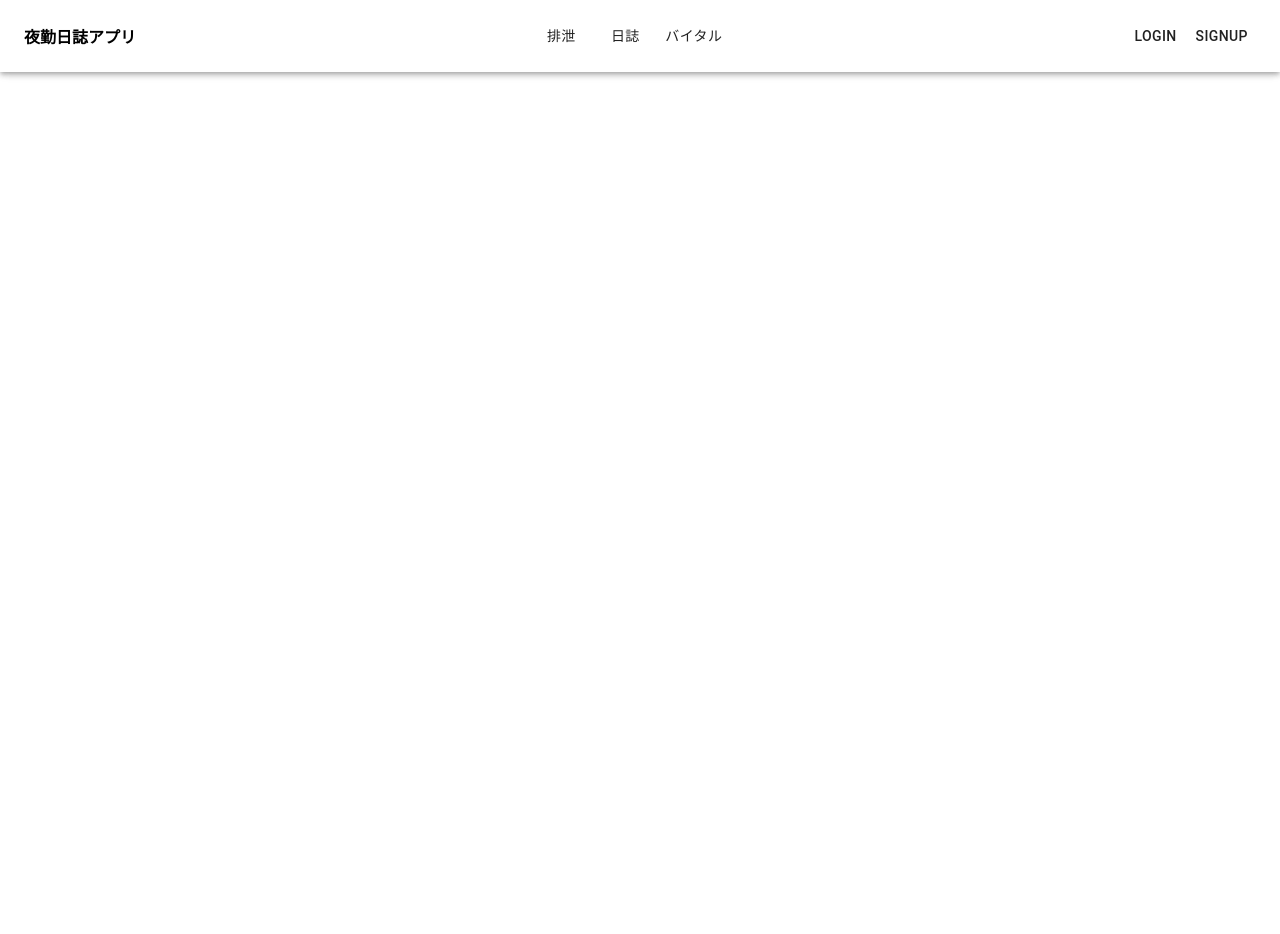
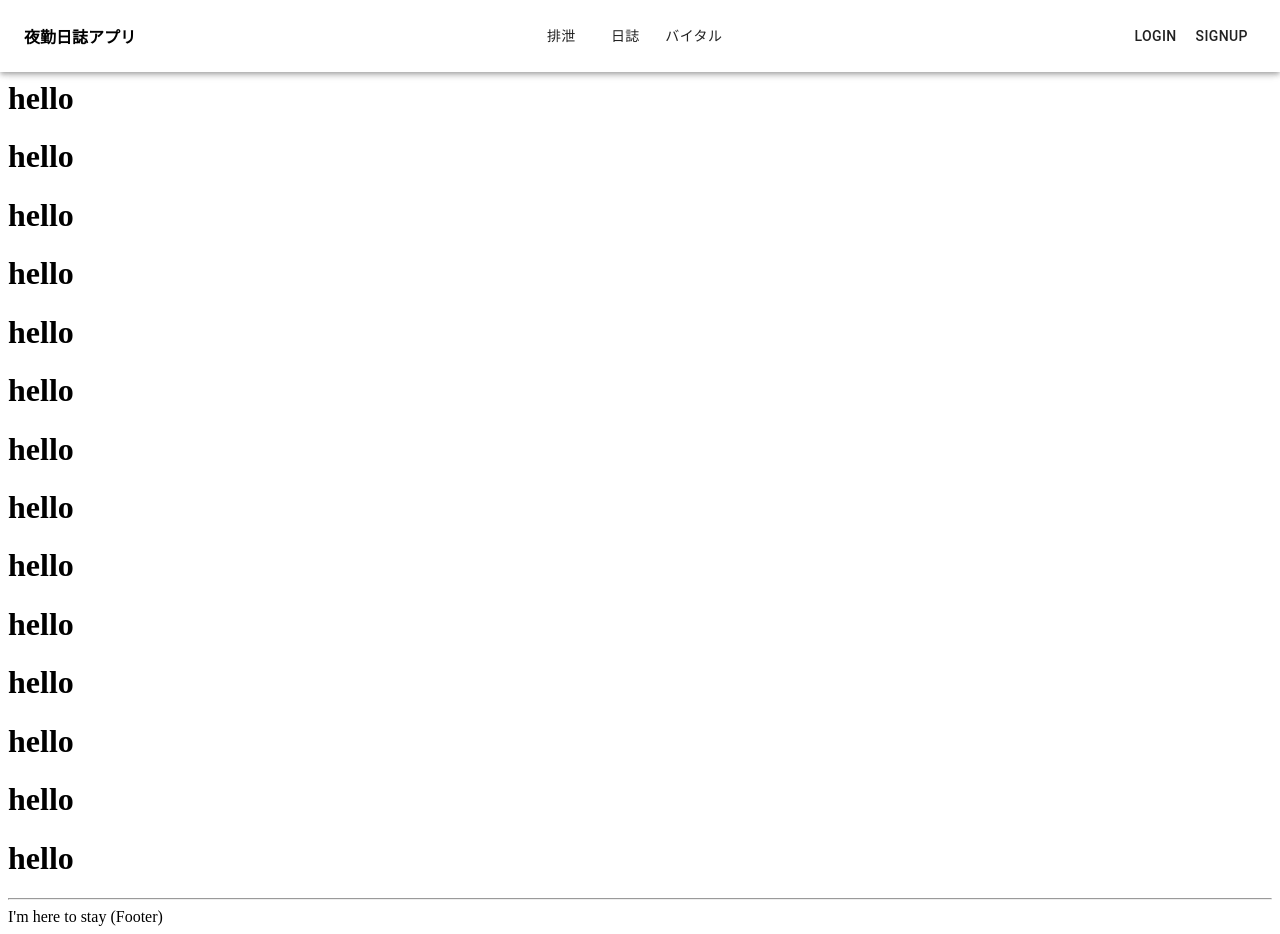
Before and after one commit to JUNoym/nursing-app-frontend, a Next.js app: page / in a window 1280 px wide. Before the commit the page ends 800 px from the top, so only its background shows below. Built offline with nearby package versions, Linux system fonts and the light colour scheme.

Commit message:
【追記】hello

```diff
--- a/pages/index.tsx
+++ b/pages/index.tsx
@@ -1,10 +1,24 @@
-import Link from 'next/link'
-import Layout from '../components/Layout'
+import Link from "next/link";
+import Layout from "../components/Layout";
 
 const IndexPage = () => (
   <Layout title="Home | Next.js + TypeScript Example">
+    <h1>hello</h1>
+    <h1>hello</h1>
+    <h1>hello</h1>
+    <h1>hello</h1>
+    <h1>hello</h1>
+    <h1>hello</h1>
+    <h1>hello</h1>
+    <h1>hello</h1>
+    <h1>hello</h1>
+    <h1>hello</h1>
+    <h1>hello</h1>
+    <h1>hello</h1>
+    <h1>hello</h1>
+    <h1>hello</h1>
+    <h1>hello</h1>
+  </Layout>
+);
 
-  </Layout>
-)
-
-export default IndexPage
+export default IndexPage;
```
